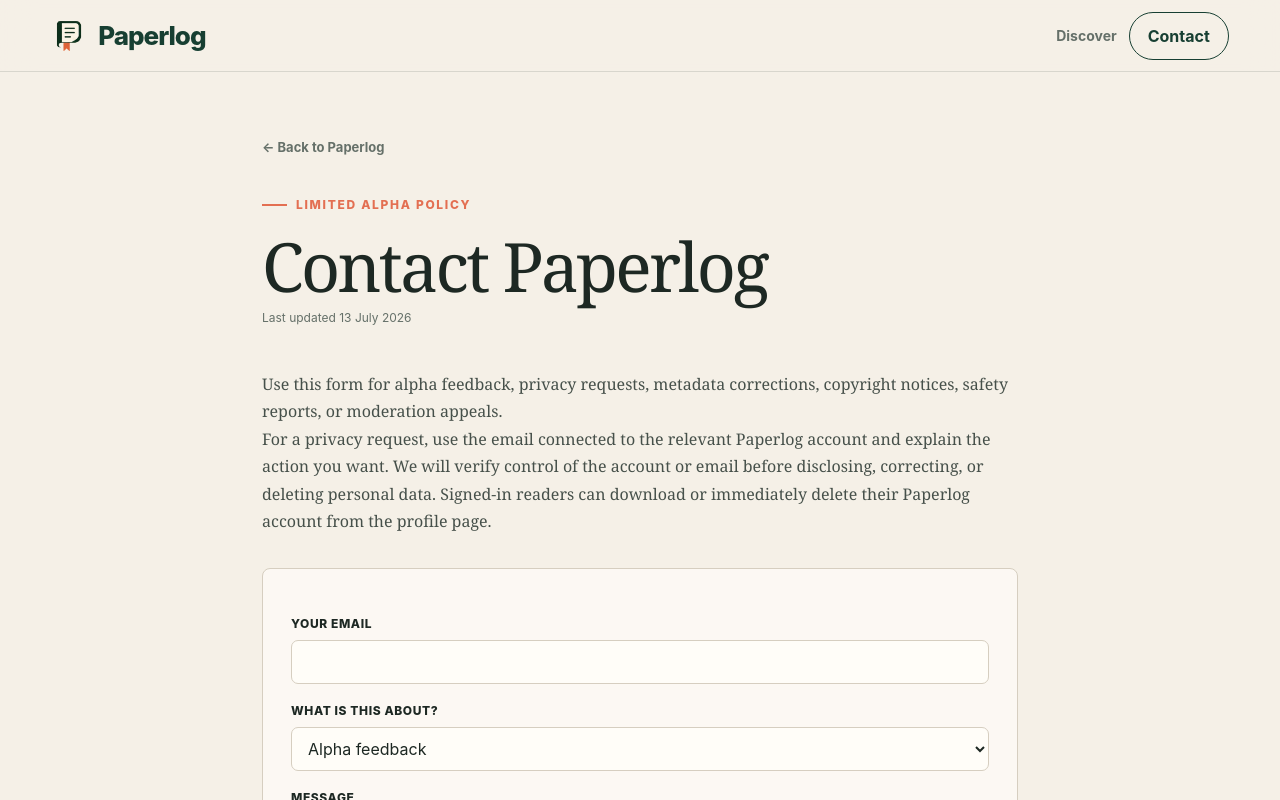
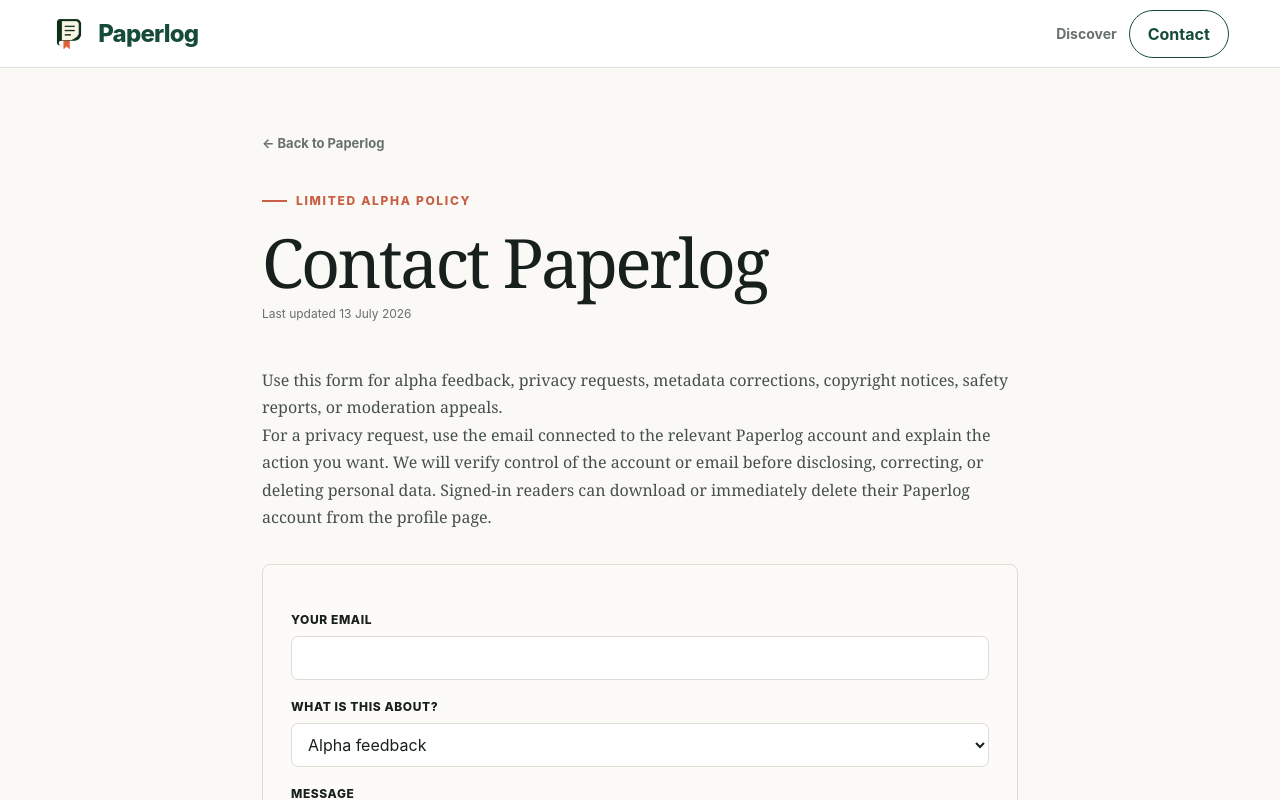
Before and after one commit to selaytekgul/paperlog, a Next.js app: page /contact in a window 1280 px wide. Shown: the top 800 px of the page. Built offline with nearby package versions, Linux system fonts and the light colour scheme.

Commit message:
Simplify the Paperlog reading experience

```diff
--- a/app/components/FeaturedPapers.tsx
+++ b/app/components/FeaturedPapers.tsx
@@ -8,5 +8,5 @@
 export function FeaturedPapers({ papers }: { papers: FeaturedPaper[] }) {
   const [summaries, setSummaries] = useState<Record<string, PaperSummary>>({});
   useEffect(() => { fetch(`/api/papers/summaries?ids=${papers.map((paper) => paper.id).join(",")}`).then(async (response) => await response.json() as { summaries?: PaperSummary[] }).then((payload) => setSummaries(Object.fromEntries((payload.summaries ?? []).map((summary) => [summary.paperId, summary])))); }, [papers]);
-  return <div className="paper-grid">{papers.map((paper) => <a href={`/paper/${paper.id}`} className="paper-card" key={paper.id}><div className="paper-meta"><span className="topic-chip">{paper.topic}</span><span>{paper.year}</span></div><h3 className="paper-title">{paper.title}</h3><p className="paper-authors">{paper.authors}</p><div className="paper-bottom"><span className="note-paper">Open paper page</span><span className="log-count">{summaries[paper.id]?.ratingCount ? <><span className="rating">★ {summaries[paper.id].averageRating.toFixed(1)}</span> · {summaries[paper.id].ratingCount} rating{summaries[paper.id].ratingCount === 1 ? "" : "s"}</> : "Be the first to rate"}</span></div></a>)}</div>;
+  return <div className="featured-list">{papers.map((paper) => <a href={`/paper/${paper.id}`} className="featured-row" key={paper.id}><div className="featured-row-meta"><span>{paper.topic}</span><span>{paper.year}</span></div><h3>{paper.title}</h3><p>{paper.authors}</p><div className="featured-row-foot"><span>View paper</span><span>{summaries[paper.id]?.ratingCount ? <><span className="rating">★ {summaries[paper.id].averageRating.toFixed(1)}</span> · {summaries[paper.id].ratingCount}</> : "No ratings yet"}</span></div></a>)}</div>;
 }
--- a/app/components/SearchBox.tsx
+++ b/app/components/SearchBox.tsx
@@ -85,19 +85,19 @@
         value={query}
         onChange={(event) => search(event.target.value)}
         onFocus={() => query && setOpen(true)}
-        placeholder={compact ? "Title, DOI, arXiv or OpenReview" : "Search a title, author, topic, DOI, arXiv ID, or OpenReview URL"}
+        placeholder={compact ? "Search papers" : "Search papers by title, author, DOI, or arXiv"}
         autoComplete="off"
         role="combobox"
         aria-autocomplete="list"
         aria-expanded={open}
         aria-controls={panelId}
       />
-      {compact ? <span className="search-glyph" aria-hidden="true">⌕</span> : <button className="pill-button" type="submit">Find paper</button>}
+      {compact ? <span className="search-glyph" aria-hidden="true">⌕</span> : <button className="pill-button" type="submit">Search</button>}
       {open && (
         <div className="search-panel" id={panelId} role="listbox" aria-label="Paper search results">
           {loading && <div className="search-state">Searching the literature…</div>}
           {!loading && notice && <div className="search-notice" role="status">{notice}</div>}
-          {!loading && results.length === 0 && <div className="search-state">Search OpenAlex by title, author, DOI, arXiv ID, or OpenReview URL.</div>}
+          {!loading && results.length === 0 && <div className="search-state">Keep typing to search the research literature.</div>}
           {!loading && results.map((paper) => (
             <button className="search-result" type="button" role="option" aria-selected="false" key={paper.id} onClick={() => { void openPaper(paper); }}>
               <strong>{paper.title}</strong>
--- a/app/components/SiteHeader.tsx
+++ b/app/components/SiteHeader.tsx
@@ -12,13 +12,12 @@
       </a>
       <SearchBox compact />
       <nav className="top-actions" aria-label="Primary navigation">
-        <a className="nav-link" href="/explore">Explore</a>
+        <a className="nav-link" href="/explore">Browse papers</a>
         {user ? (
           <><NotificationsMenu /><a className="pill-button secondary" href="/profile">{user.displayName.split(" ")[0]}</a></>
         ) : (
-          <a className="pill-button secondary" href={chatGPTSignInPath("/")}>Sign in</a>
+          <a className="pill-button" href={chatGPTSignInPath("/")}>Sign in</a>
         )}
-        <a className="pill-button" href="/explore">Explore papers</a>
       </nav>
     </header>
   );
--- a/app/globals.css
+++ b/app/globals.css
@@ -1,17 +1,17 @@
 @import "tailwindcss";
 
 :root {
-  --paper: #f5f0e7;
-  --paper-deep: #ebe3d5;
-  --ink: #1d2823;
-  --muted: #657069;
-  --green: #173f32;
-  --green-soft: #dce6dc;
-  --coral: #e36f52;
-  --coral-soft: #f7d8cb;
-  --gold: #e7a939;
-  --line: #d6cec0;
-  --white: #fffdf8;
+  --paper: #faf9f6;
+  --paper-deep: #f0ece5;
+  --ink: #17201c;
+  --muted: #68716c;
+  --green: #164b3b;
+  --green-soft: #e7f0eb;
+  --coral: #c85f45;
+  --coral-soft: #f7e3dc;
+  --gold: #c78513;
+  --line: #dedbd4;
+  --white: #ffffff;
 }
 
 * { box-sizing: border-box; }
@@ -34,14 +34,14 @@
   position: sticky;
   top: 0;
   z-index: 20;
-  height: 72px;
+  height: 68px;
   display: grid;
-  grid-template-columns: 1fr minmax(280px, 540px) 1fr;
+  grid-template-columns: auto minmax(280px, 580px) auto;
   align-items: center;
-  gap: 28px;
+  gap: 34px;
   padding: 0 4vw;
   border-bottom: 1px solid rgba(29,40,35,.13);
-  background: rgba(245,240,231,.94);
+  background: rgba(255,255,255,.94);
   backdrop-filter: blur(16px);
 }
 .brand { display: inline-flex; align-items: center; gap: 11px; width: max-content; }
@@ -51,7 +51,7 @@
   flex: 0 0 36px;
   background: url("/logo-mark.png") center / contain no-repeat;
 }
-.brand-name { color: var(--green); font-size: 26px; font-weight: 850; letter-spacing: -1px; }
+.brand-name { color: var(--green); font-size: 24px; font-weight: 850; letter-spacing: -.8px; }
 .nav-search { position: relative; }
 .nav-search input, .hero-search input {
   width: 100%;
@@ -61,7 +61,7 @@
   outline: none;
   transition: border-color .2s, box-shadow .2s;
 }
-.nav-search input { height: 42px; border-radius: 999px; padding: 0 48px 0 18px; }
+.nav-search input { height: 42px; border-radius: 10px; padding: 0 48px 0 16px; }
 .nav-search input:focus, .hero-search input:focus, textarea:focus, select:focus { border-color: var(--green); box-shadow: 0 0 0 3px rgba(23,63,50,.1); }
 .search-glyph { position: absolute; right: 16px; top: 50%; transform: translateY(-50%); color: var(--green); font-size: 18px; }
 .search-notice { padding: 8px 14px; border-bottom: 1px solid var(--line); background: var(--green-soft); color: var(--green); font-size: 10px; font-weight: 700; }
@@ -76,11 +76,56 @@
   color: white;
   font-weight: 750;
   cursor: pointer;
-  transition: transform .2s, box-shadow .2s;
+  transition: background .2s, box-shadow .2s;
 }
-.pill-button:hover { transform: translateY(-1px); box-shadow: 0 5px 16px rgba(23,63,50,.2); }
+.pill-button:hover { background: #0f3c2e; box-shadow: 0 4px 14px rgba(23,63,50,.18); }
 .pill-button.secondary { background: transparent; color: var(--green); border: 1px solid var(--green); }
+.pill-button.secondary:hover { background: var(--green-soft); box-shadow: none; }
 .pill-button.coral { background: var(--coral); color: var(--ink); }
+
+.home-hero {
+  max-width: 900px;
+  margin: 0 auto;
+  padding: 88px 32px 76px;
+  text-align: center;
+}
+.home-hero .eyebrow { justify-content: center; }
+.home-hero h1 {
+  max-width: 800px;
+  margin: 17px auto 20px;
+  font: 500 clamp(44px, 6vw, 68px)/1.02 Georgia, "Times New Roman", serif;
+  letter-spacing: -.045em;
+}
+.home-hero > p { max-width: 650px; margin: 0 auto; color: var(--muted); font-size: 18px; line-height: 1.6; }
+.home-hero .hero-search { max-width: 760px; margin: 34px auto 0; }
+.home-hero .hero-search input { height: 64px; border-radius: 12px; padding-left: 22px; box-shadow: 0 10px 32px rgba(29,40,35,.07); }
+.home-hero .hero-search > .pill-button { height: 50px; top: 7px; right: 7px; padding: 0 25px; }
+.home-search-help { max-width: 760px; margin: 13px auto 0; display: flex; justify-content: space-between; gap: 18px; color: var(--muted); font-size: 12px; text-align: left; }
+.home-content { padding-top: 54px; border-top: 1px solid var(--line); }
+.home-community-grid { display: grid; grid-template-columns: minmax(0, 1.15fr) minmax(320px, .85fr); gap: 42px; align-items: start; }
+.home-panel { min-width: 0; }
+.simple-section-head { min-height: 66px; display: flex; align-items: end; justify-content: space-between; gap: 18px; margin-bottom: 18px; }
+.simple-section-head p { margin: 0 0 5px; }
+.simple-section-head h2 { margin: 0; font: 31px/1.1 Georgia, serif; letter-spacing: -.025em; }
+.simple-section-head > a { color: var(--green); font-size: 13px; font-weight: 750; white-space: nowrap; }
+.simple-section-head > a:hover { text-decoration: underline; text-underline-offset: 3px; }
+.activity-list { display: grid; gap: 12px; }
+.activity-list .reader-note { padding: 20px; border: 1px solid var(--line); border-radius: 12px; background: var(--white); }
+.activity-list .reader-note blockquote { margin: 14px 0 11px; font-size: 17px; }
+.featured-list { display: grid; border: 1px solid var(--line); border-radius: 12px; overflow: hidden; background: var(--white); }
+.featured-row { display: block; padding: 18px 20px; border-bottom: 1px solid var(--line); transition: background .2s; }
+.featured-row:last-child { border-bottom: 0; }
+.featured-row:hover { background: var(--green-soft); }
+.featured-row-meta, .featured-row-foot { display: flex; justify-content: space-between; gap: 14px; color: var(--muted); font-size: 10px; font-weight: 750; text-transform: uppercase; letter-spacing: .06em; }
+.featured-row h3 { margin: 9px 0 6px; font: 19px/1.25 Georgia, serif; letter-spacing: -.015em; }
+.featured-row p { margin: 0 0 13px; color: var(--muted); font-size: 12px; line-height: 1.4; }
+.featured-row-foot { text-transform: none; letter-spacing: 0; }
+.featured-row-foot > span:first-child { color: var(--green); }
+.how-it-works { margin-top: 58px; padding-top: 34px; border-top: 1px solid var(--line); display: grid; grid-template-columns: repeat(3, 1fr); gap: 34px; }
+.how-it-works > div { display: grid; grid-template-columns: 30px 1fr; column-gap: 12px; }
+.how-it-works span { grid-row: 1 / span 2; width: 30px; height: 30px; display: grid; place-items: center; border-radius: 50%; background: var(--green-soft); color: var(--green); font-size: 12px; font-weight: 850; }
+.how-it-works strong { font-size: 14px; }
+.how-it-works p { margin: 5px 0 0; color: var(--muted); font-size: 12px; line-height: 1.5; }
 
 .hero {
   max-width: 1240px;
@@ -397,6 +442,9 @@
   .topbar { grid-template-columns: auto 1fr; padding: 0 22px; }
   .nav-search { display: none; }
   .nav-link { display: none; }
+  .home-hero { padding-top: 68px; }
+  .home-community-grid { grid-template-columns: 1fr; gap: 52px; }
+  .starter-papers { max-width: none; }
   .hero { grid-template-columns: 1fr; padding-top: 55px; }
   .manifesto-card { max-width: 480px; min-height: 245px; }
   .main-grid, .paper-body { grid-template-columns: 1fr; }
@@ -412,7 +460,18 @@
 @media (max-width: 620px) {
   .topbar { height: 64px; }
   .brand-name { font-size: 23px; }
-  .top-actions .secondary { display: none; }
+  .top-actions { gap: 8px; }
+  .top-actions .pill-button { padding: 9px 12px; font-size: 13px; }
+  .home-hero { padding: 54px 20px 52px; }
+  .home-hero h1 { font-size: 44px; }
+  .home-hero > p { font-size: 16px; }
+  .home-search-help { display: block; text-align: center; line-height: 1.55; }
+  .home-search-help span { display: block; }
+  .home-content { padding-top: 38px; }
+  .simple-section-head { align-items: start; }
+  .simple-section-head h2 { font-size: 27px; }
+  .simple-section-head > a { margin-top: 24px; }
+  .how-it-works { grid-template-columns: 1fr; gap: 24px; }
   .hero, .content-wrap, .paper-hero, .paper-body { padding-left: 20px; padding-right: 20px; }
   .hero { padding-top: 46px; gap: 45px; }
   .hero h1 { font-size: 50px; }
--- a/app/layout.tsx
+++ b/app/layout.tsx
@@ -5,11 +5,11 @@
   metadataBase: new URL("https://paperlog.net"),
   applicationName: "Paperlog",
   title: {
-    default: "Paperlog — Papers and what people think about them",
+    default: "Paperlog — Your research reading log",
     template: "%s · Paperlog",
   },
   description:
-    "A social reading diary for research papers. Rate papers, leave reader notes, and discover what others are reading.",
+    "Find research papers, rate what you read, and keep a simple public reading log.",
   manifest: "/site.webmanifest",
   icons: {
     icon: [
@@ -31,15 +31,15 @@
     url: "https://paperlog.net/",
     locale: "en_US",
     siteName: "Paperlog",
-    title: "Paperlog — Papers and what people think about them",
-    description: "A social reading diary for research papers.",
-    images: [{ url: "/og.png", width: 1731, height: 908, alt: "Paperlog — Papers and what people think about them" }],
+    title: "Paperlog — Your research reading log",
+    description: "Find a paper, see what readers thought, and share your own take.",
+    images: [{ url: "/og-simple.png", width: 1734, height: 907, alt: "Paperlog — Find a paper. Share what stayed with you." }],
   },
   twitter: {
     card: "summary_large_image",
-    title: "Paperlog — Papers and what people think about them",
-    description: "A social reading diary for research papers.",
-    images: ["/og.png"],
+    title: "Paperlog — Your research reading log",
+    description: "Find a paper, see what readers thought, and share your own take.",
+    images: ["/og-simple.png"],
   },
   robots: {
     index: true,
```
Also changed, not shown: app/components/HomeExperience.tsx (+25 -27 lines), app/components/RecentActivity.tsx (+2 -6 lines), public/og-simple.png (added), 1 other file (tests, documents, lock files or other folders).
